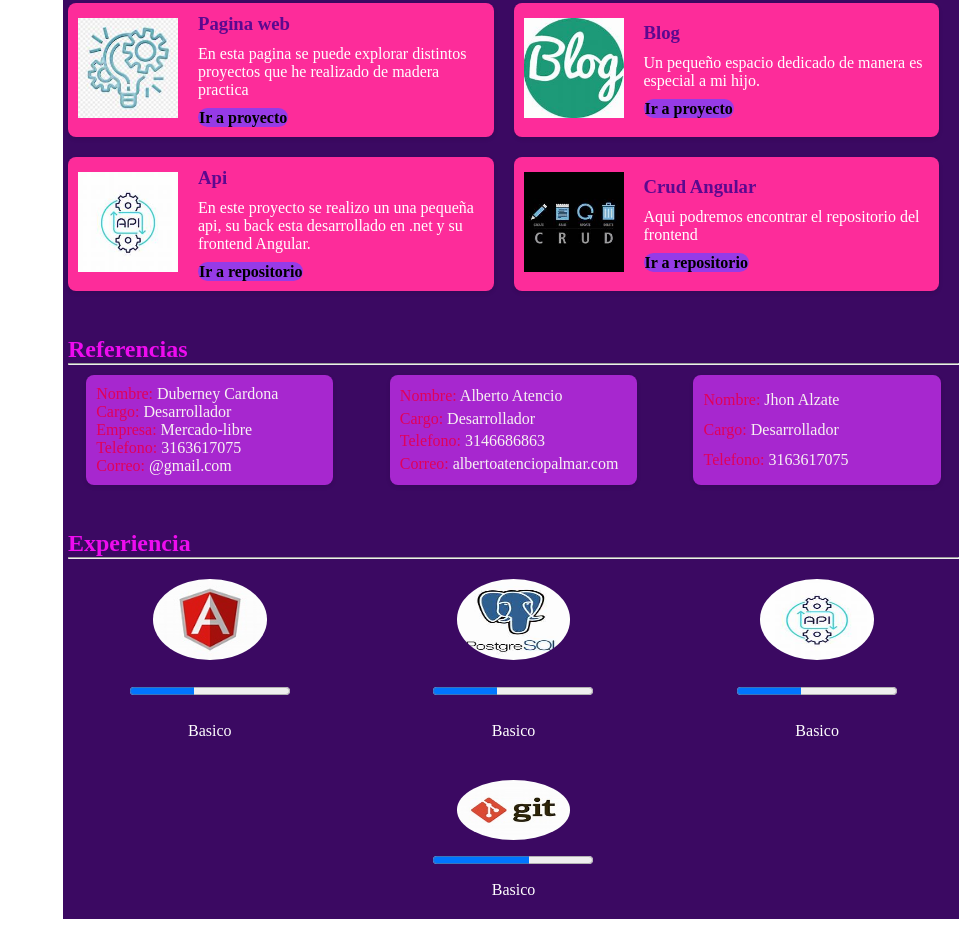
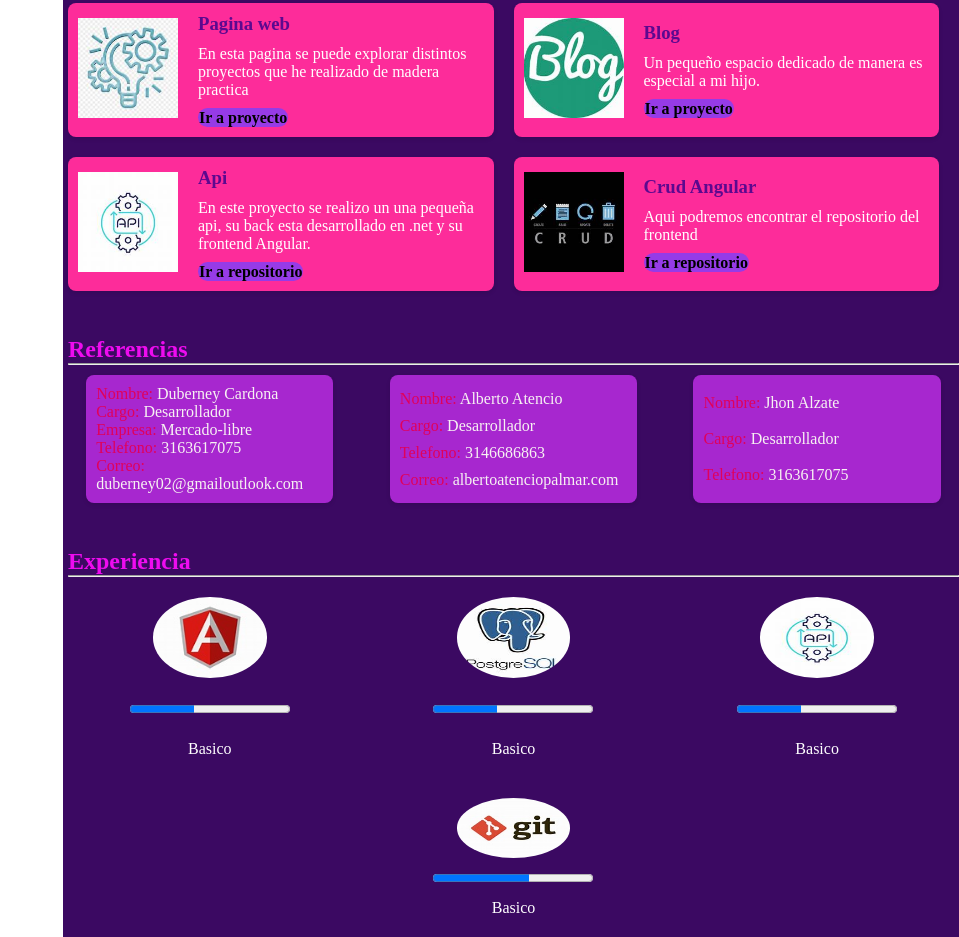
Before and after one commit to cardona0216/portafolio_enyoi, a plain HTML site: page index.html in a window 1280 px wide. Shown: the part 926-1863 px from the top of the page, without its empty margins (321-1280 px from the left). Drawn offline with nearby package versions, Linux system fonts and the light colour scheme.

Commit message:
ajuste correo referencia

```diff
--- a/index.html
+++ b/index.html
@@ -205,7 +205,7 @@
                         <p class="card-p">Cargo: <span>Desarrollador</span></p>
                         <p class="card-p">Empresa: <span>Mercado-libre</span></p>
                         <p class="card-p">Telefono: <span>3163617075</span></p>
-                        <p class="card-p">Correo: <span>@gmail.com</span></p>
+                        <p class="card-p">Correo: <span>duberney02@gmailoutlook.com</span></p>
                     </div>
                     <div class="card-referencias">
                         <p class="card-p">Nombre: <span>Alberto Atencio</span></p>
```
